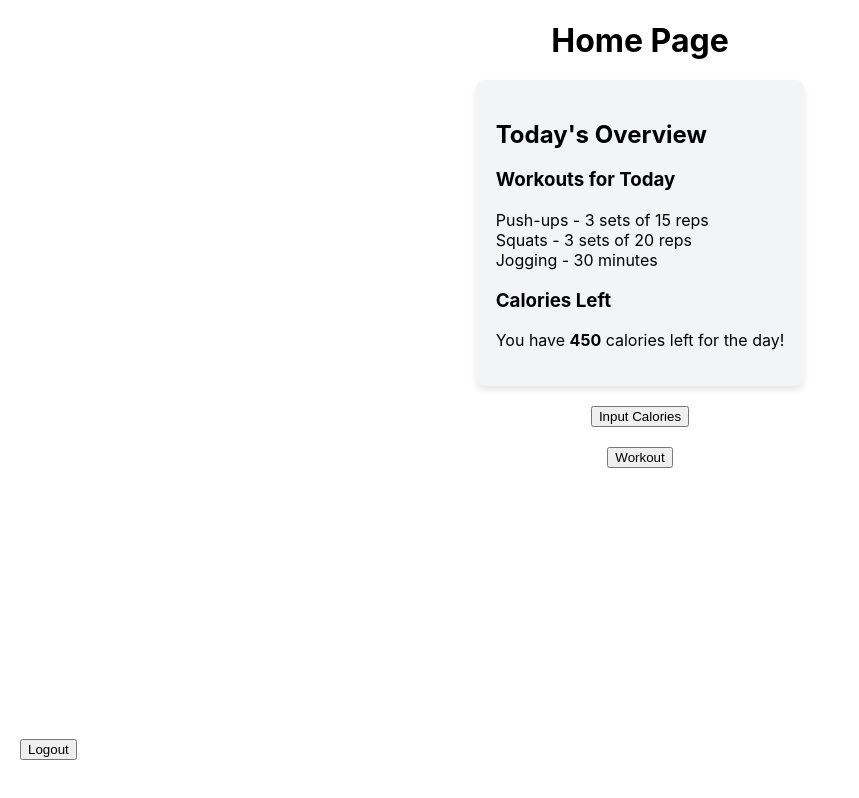
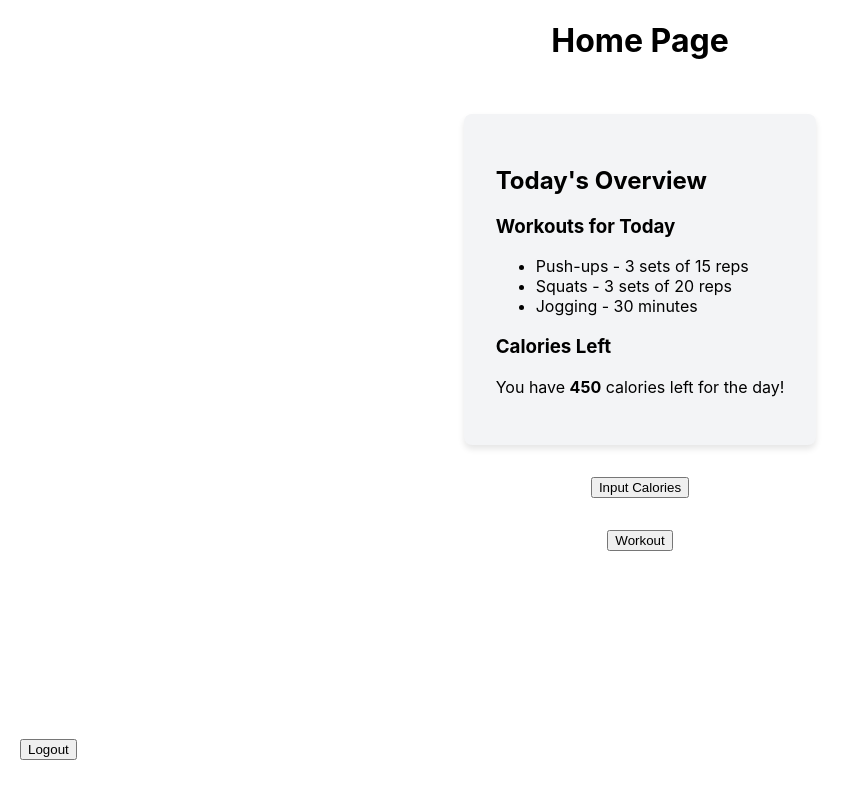
Before and after one commit to kylarhuynh/senior-project, a React (Create React App) app in the folder client/: page /home in a window 1280 px wide. Shown: the whole page, without its empty margins (0-859 px from the left). Built offline with nearby package versions, Linux system fonts and the light colour scheme.

Commit message:
home and login refactored

```diff
--- a/client/src/pages/home.tsx
+++ b/client/src/pages/home.tsx
@@ -1,6 +1,7 @@
 import React from 'react';
 import { useNavigate } from 'react-router-dom'; // Correct import
 import '../styles.css';
+// import styles from './home.module.css';
 
 const HomePage = () => {
     const navigate = useNavigate(); // Initialize navigate
@@ -18,35 +19,25 @@ const HomePage = () => {
     };
 
     return (
-        <div style={{
-            display: 'flex',
-            justifyContent: 'center',
-            // alignItems: 'center',
-            height: '100vh' // Make sure the container takes full viewport height
-        }}>
+        <div className="centeritems">
             {/* Center content horizontally and vertically */}
-            <div className="text-center p-8 bg-white rounded-lg shadow-lg w-full max-w-md">
-                <h1 style={{
-                    textAlign: 'center', // Center the text horizontally
-                    marginBottom: '20px'
-                }}>
+            <h1 className="heading">
                 Home Page
             </h1>
 
             {/* Starter Box for Workouts and Calories */}
             <div style={{
                 backgroundColor: '#f3f4f6',
-                    padding: '20px',
-                    borderRadius: '8px',
+                padding: '2rem',
+                borderRadius: '0.5rem',
                 boxShadow: '0 4px 6px rgba(0, 0, 0, 0.1)',
-                    marginBottom: '20px'
             }}>
-                    <h2 style={{ marginBottom: '10px' }}>Today's Overview</h2>
+                <h2>Today's Overview</h2>
 
                 {/* List of Workouts */}
-                    <div style={{ marginBottom: '15px' }}>
+                <div>
                     <h3>Workouts for Today</h3>
-                        <ul style={{ listStyleType: 'none', padding: 0 }}>
+                    <ul>
                         <li>Push-ups - 3 sets of 15 reps</li>
                         <li>Squats - 3 sets of 20 reps</li>
                         <li>Jogging - 30 minutes</li>
@@ -60,28 +51,20 @@ const HomePage = () => {
                 </div>
             </div>
 
-                <div style={{ display: 'flex', justifyContent: 'center', marginBottom: '20px' }}>
-                    <button
-                        onClick={handleCaloriesButton}
-                    >
+            <button onClick={handleCaloriesButton}>
                 Input Calories
             </button>
-                </div>
-                <div style={{ display: 'flex', justifyContent: 'center', marginBottom: '20px' }}>
-                    <button
-                        onClick={handleWorkoutButton}
-                    >
+
+            <button onClick={handleWorkoutButton}>
                 Workout
             </button>
-                </div>
+
             <div className="fixed-bottom-left">
-                    <button
-                        onClick={handleLogoutButton}
-                    >
+                <button onClick={handleLogoutButton}>
                     Logout
                 </button>
             </div>
-            </div>
+
         </div>
     );
 };
--- a/client/src/pages/login.tsx
+++ b/client/src/pages/login.tsx
@@ -9,28 +9,14 @@ const LoginPage = () => {
     };
 
     return (
-        <div style={{
-            display: 'flex',
-            justifyContent: 'center',
-            // alignItems: 'center',
-            height: '100vh' // Make sure the container takes full viewport height
-        }}>
+        <div className= 'centeritems'>
             {/* Center content horizontally and vertically */}
-            <div className="text-center p-8 bg-white rounded-lg shadow-lg w-full max-w-md">
-                <h1 style={{
-                    textAlign: 'center', // Center the text horizontally
-                    marginBottom: '20px'
-                }}>
-                    Welcome to Gyno!
-                </h1>
-                <div style={{ display: 'flex', justifyContent: 'center' }}>
-                    <button
-                        onClick={handleLoginButton}
-                    >
-                        Login
-                    </button>
-                </div>
-            </div>
+            <h1 className='heading'>
+                Welcome to Gyno!
+            </h1>
+            <button onClick={handleLoginButton}>
+                Login
+            </button>
         </div>
     );
 };
--- a/client/src/styles.css
+++ b/client/src/styles.css
@@ -15,3 +15,15 @@
     justify-content: right;
     margin-bottom: 20px;
 }
+
+.heading {
+    text-align: center;
+}
+
+.centeritems {
+    display: flex;
+    flex-direction: column;
+    align-items: center;
+    height: '100vh';
+    gap: 2em;
+}
```
Lines whose indentation alone changed are shown as unchanged.
